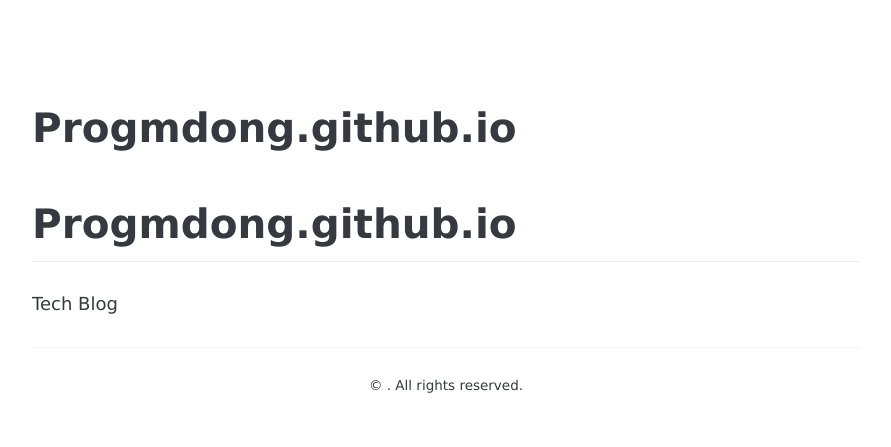
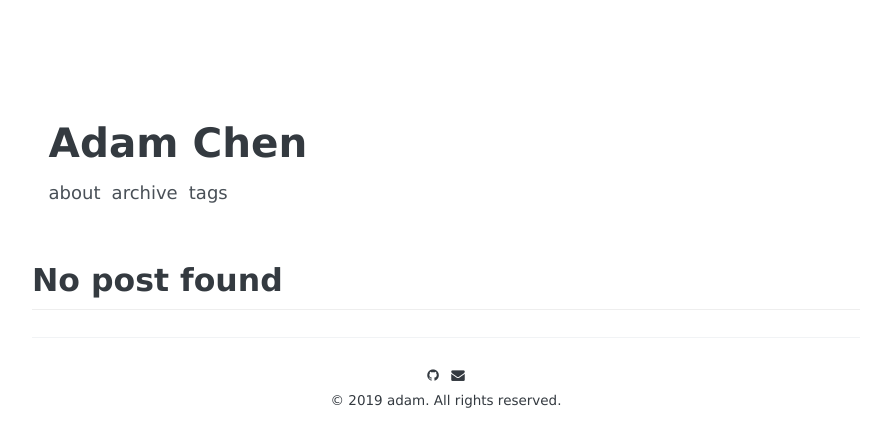
Before and after one commit to Progmdong/Progmdong.github.io, a Jekyll site: the page built from index.html, in a window 1280 px wide. Shown: the top 447 px of the page, without its empty margins (194-1085 px from the left). Built offline with Jekyll 4.4.1, drawn with Linux system fonts in a browser that asks for light colours; some web fonts are replaced; our own code applies the rules of GitHub Pages for plain Markdown files; the list of posts is cut into pages by our own code.

Commit message:
#Refresh base config file

```diff
--- a/_config.yml
+++ b/_config.yml
@@ -1,9 +1,78 @@
-title: Adam Chen's Blog
-email: progmdong@gmail.com
+# # # # # # # # # # # # #
+#   K i k o - p l u s   #
+# # # # # # # # # # # # #
 
-# Build setting
-markdown: kramdown
-theme: minima
-description: >- # this means to ignore newlines until "baseurl:"⏎
-    My Tech Blog to Record Computer Graphics Learning
-baseurl: ""
+# Basic
+name:               "Adam Chen"
+
+author:
+  github:           Progmdong
+  email:            progmdong@gmail.com
+
+copyright:
+  year:             2019
+  name:             adam
+
+# Google-analytics
+google-analytics:
+  id:               ""
+
+# Disqus
+disqus:
+  id:               "kiko-plus"
+
+# URL
+url:                "https://progmdong.github.io" # the base hostname & protocol for your site
+# url:                "http://localhost:4000" # use this url when you develop
+baseurl:            "" # the subpath of your site, e.g. /blog
+
+
+# http://en.wikipedia.org/wiki/List_of_tz_database_time_zones
+timezone:           Asia/Hong_Kong
+permalink:          /:year-:month-:day/:title/
+
+# Pagination
+paginate:           5
+paginate_path:      /page:num/
+
+# Markdown
+markdown:           kramdown
+kramdown:
+  input:            GFM
+
+# Navigation
+nav:
+  - name:           "About"
+    url:            "/about"
+  - name:           "Archive"
+    url:            "/archive"
+  - name:           "Tags"
+    url:            "/tags"
+
+# Sass
+sass:
+  sass_dir:         _sass
+  style:            :compressed
+
+# Scopes
+defaults:
+  -
+    scope:
+      path:         ""
+      type:         "pages"
+    values:
+      layout:       "page"
+  -
+    scope:
+      path:         ""
+      type:         "posts"
+    values:
+      layout:       "post"
+
+# jekyll-seo-tag, see: http://www.rubydoc.info/gems/jekyll-seo-tag/1.2.0
+gems:
+  - jekyll-seo-tag
+  - jekyll-paginate
+  - jekyll-admin
+
+exclude:            [vendor]
--- /dev/null
+++ b/index.html
@@ -0,0 +1,72 @@
+---
+layout: default
+---
+
+<header class="header">
+  <div class="header-title">
+    <a href="{{ site.url }}{{ site.baseurl }}">{{ site.name }}</a>
+  </div>
+  <nav class="header-nav">
+    {% for nav in site.nav %}
+    {% if nav.url contains 'http://' or nav.url contains 'https://' %}
+    <a href="{{ nav.url }}">{{ nav.name }}</a>
+    {% else %}
+    <a href="{{ nav.url | prepend: site.baseurl }}">{{ nav.name }}</a>
+    {% endif %}
+    {% endfor %}
+  </nav>
+</header>
+
+<div class="list">
+{% if site.posts.size == 0 %}
+  <h2>No post found</h2>
+{% else %}
+<!-- This loops through the paginated posts -->
+{% for post in paginator.posts %}
+  <div class="list-post">
+    {% if post.link %}
+    <a href="{{ post.link }}">
+    {% else %}
+    <a href="{{ post.url | prepend: site.baseurl }}">
+    {% endif %}
+      <div class="list-post-date">
+        <time>{{ post.date | date_to_string }}</time>
+      </div>
+      <div class="list-post-title">
+        {{ post.title }}
+      </div>
+      {% if post.description %}
+      <div class="list-post-desc">
+        {{ post.description }}
+      </div>
+      {% endif %}
+    </a>
+
+
+  </div>
+{% endfor %}
+  <!-- Pagination links -->
+  <div class="list-pagination">
+    <span class="list-pagination-previous">
+      {% if paginator.previous_page %}
+        <a href="{{ paginator.previous_page_path | prepend: site.baseurl }}" class="previous">
+          &#xE000; previous
+        </a>
+      {% else %}
+
+      {% endif %}
+    </span>
+
+    <span class="list-pagination-next">
+      {% if paginator.next_page %}
+        <a href="{{ paginator.next_page_path | prepend: site.baseurl }}" class="next">
+          next &#xE001;
+        </a>
+      {% else %}
+
+      {% endif %}
+    </span>
+
+  </div>
+{% endif %}
+</div>
```
Also changed, not shown: about.md (+0 -7 lines).
